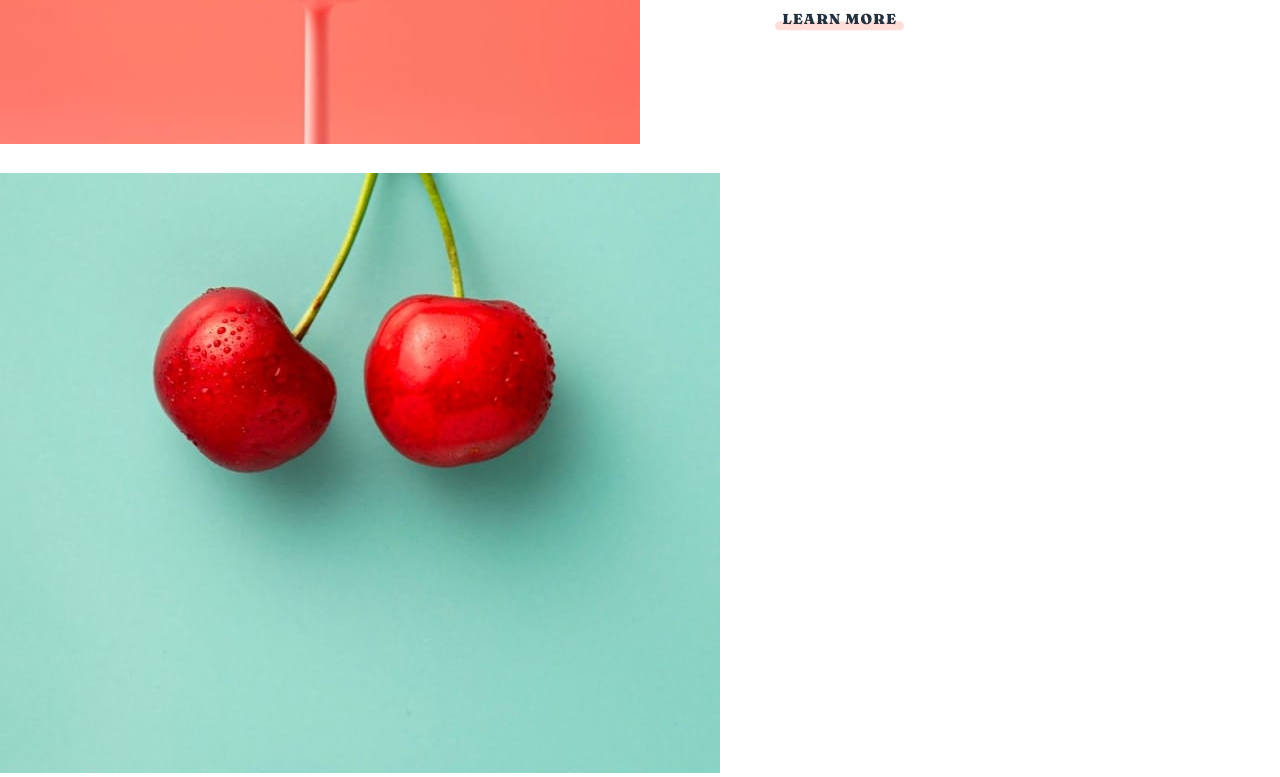
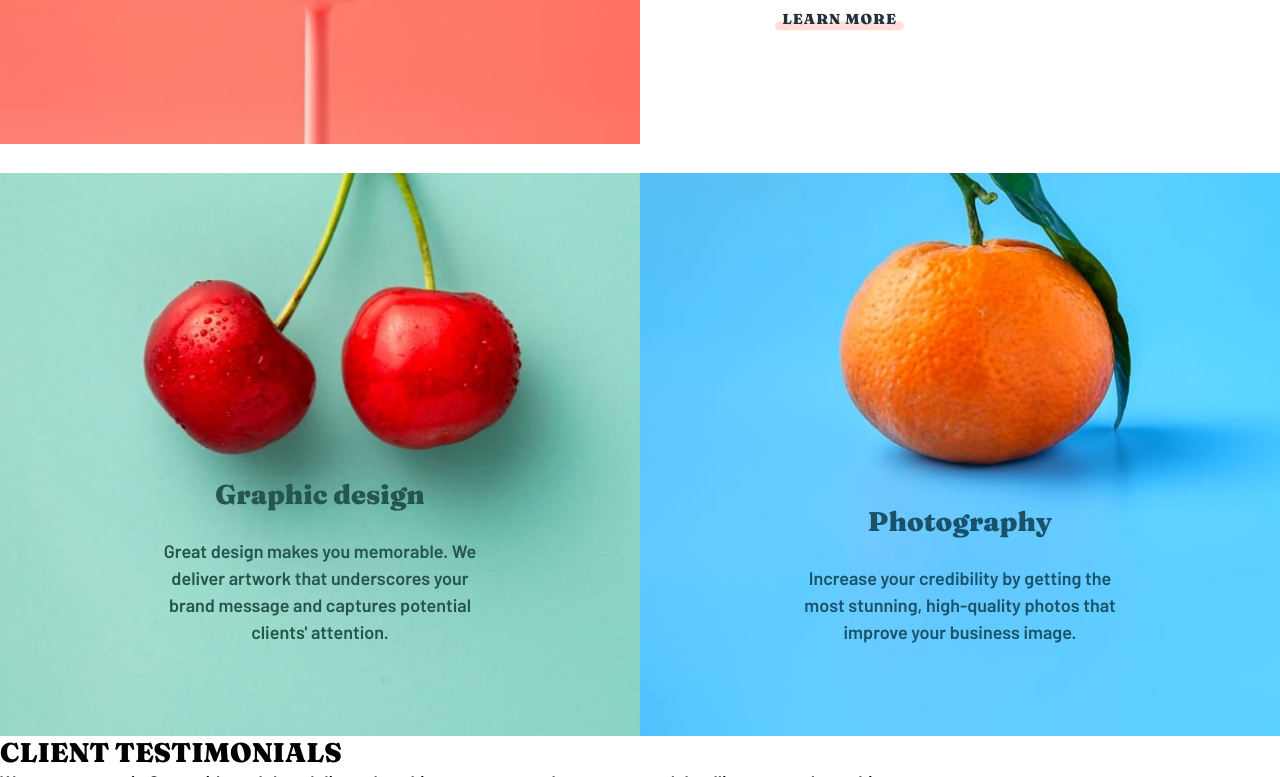
Before and after one commit to matijas-05/sunnyside-agency-landing-page, a plain HTML site: page website-challenge-2-sunnyside-landing/public/index.html in a window 1280 px wide. Shown: the part 1662-2439 px from the top of the page. Drawn offline with Linux system fonts and the light colour scheme.

Commit message:
feat: mission done, moved to about section, reduced duplication of css

```diff
--- a/website-challenge-2-sunnyside-landing/public/index.html
+++ b/website-challenge-2-sunnyside-landing/public/index.html
@@ -26,6 +26,7 @@
 		</div>
 	</header>
 
+	<main>
 		<section id="about">
 			<div class="about__desc">
 				<h2>Transform your brand</h2>
@@ -39,12 +40,12 @@
 				</div>
 			</div>
 			<img src="./images/desktop/image-transform.jpg" alt="egg" class="about__img">
-
 			<img src="./images/desktop/image-stand-out.jpg" alt="cup" class="about__img">
 			<div class="about__desc">
 				<h2>Stand out to the right audience</h2>
 				<p>
-				Using a collaborative formula of designers, researchers, photographers, videographers, and copywriters,
+					Using a collaborative formula of designers, researchers, photographers, videographers, and
+					copywriters,
 					we'll build and extend your brand in digital places.
 				</p>
 				<div class="a-thick-u">
@@ -52,24 +53,24 @@
 					<div class="a-thick-u__soft-red"></div>
 				</div>
 			</div>
-	</section>
-
-	<section id="mission">
-		<div>
-			<img src="./images/desktop/image-graphic-design.jpg" alt="cherries">
+			<div id="about__design" class="about__mission">
 				<h3>Graphic design</h3>
 				<p>
-				Great design makes you memorable. We deliver artwork that underscores your brand message and captures
+					Great design makes you memorable. We deliver artwork that underscores your brand message and
+					captures
 					potential
 					clients' attention.
 				</p>
 			</div>
-		<div>
-			<img src="./images/desktop/image-photography.jpg" alt="orange">
+			<div id="about__photography" class="about__mission">
 				<h3>Photography</h3>
-			<p>Increase your credibility by getting the most stunning, high-quality photos that improve your business
+				<p>Increase your credibility by getting the most stunning, high-quality photos that improve your
+					business
 					image.</p>
 			</div>
+		</section>
+
+		<section id="mission">
 		</section>
 
 		<section id="clients">
@@ -86,7 +87,8 @@
 			</div>
 			<div class="clients__client">
 				<p>
-				Sunnyside's enthusiasm coupled with their keen interest in our brand's success made it a satisfying and
+					Sunnyside's enthusiasm coupled with their keen interest in our brand's success made it a satisfying
+					and
 					enjoyable
 					experience.
 				</p>
@@ -96,7 +98,8 @@
 				</div>
 			</div>
 			<div class="clients__client">
-			<p>Incredible end result! Our sales increased over 400% when we worked with Sunnyside. Highly recommended!
+				<p>Incredible end result! Our sales increased over 400% when we worked with Sunnyside. Highly
+					recommended!
 				</p>
 				<div class="clients__client__signature">
 					<h4>Jennie F.</h4>
@@ -111,6 +114,7 @@
 			<img src="./images/desktop/image-gallery-cone.jpg" alt="cone">
 			<img src="./images/desktop/image-gallery-sugarcubes.jpg" alt="sugarcubes">
 		</section>
+	</main>
 
 	<footer>
 		<img src="./images/logo.svg" alt="company logo">
--- a/website-challenge-2-sunnyside-landing/public/style.css
+++ b/website-challenge-2-sunnyside-landing/public/style.css
@@ -10,10 +10,13 @@
 :root {
 	--clr-white: white;
 	--clr-navbtn-hover-bg: rgba(255, 255, 255, 0.25);
-	--clr-strong-text: hsl(212, 27%, 19%);
-	--clr-weak-text: hsl(232, 10%, 55%);
-	--clr-underline-yellow: hsl(51, 100%, 49%);
-	--clr-underline-soft-red: hsl(7, 99%, 70%);
+
+	--clr-text-700: hsl(232, 10%, 55%);
+	--clr-text-900: hsl(212, 27%, 19%);
+	--clr-primary-yellow: hsl(51, 100%, 49%);
+	--clr-primary-soft-red: hsl(7, 99%, 70%);
+	--clr-primary-dark-desaturated-cyan: hsl(167, 40%, 24%);
+	--clr-primary-dark-blue: hsl(198, 62%, 26%);
 
 	scroll-behavior: smooth;
 	font-size: 18px;
@@ -24,6 +27,15 @@ header {
 	background-repeat: no-repeat;
 	background-size: cover;
 	aspect-ratio: 9/5;
+}
+h1, h2, h3, h4, h5, h6 {
+	font-family: "Fraunces", serif;
+	font-weight: 900;
+}
+p {
+	font-family: "Barlow", sans-serif;
+	font-size: 1rem;
+	line-height: 1.5em;
 }
 
 /* NAVBAR */
@@ -48,7 +60,7 @@ nav {
 .nav-item--btn {
 	font-family: "Fraunces", serif;
 	font-weight: 700;
-	color: var(--clr-strong-text);
+	color: var(--clr-text-900);
 	background-color: var(--clr-white);
 	padding: 1em 1.75em;
 	border-radius: 2em;
@@ -66,9 +78,7 @@ nav {
 	align-items: center;
 }
 #hero > h1 {
-	font-family: "Fraunces", serif;
 	font-size: 3rem;
-	font-weight: 900;
 	letter-spacing: .2em;
 	text-align: center;
 	margin-bottom: 2em;
@@ -90,16 +100,11 @@ nav {
 	margin-bottom: 1.5rem;
 }
 .about__desc > h2 {
-	font-family: "Fraunces", serif;
-	font-weight: 900;
 	font-size: 2.25rem;
-	color: var(--clr-strong-text);
+	color: var(--clr-text-900);
 }
 .about__desc > p {
-	font-family: "Barlow", sans-serif;
-	font-size: 1rem;
-	line-height: 1.5em;
-	color: var(--clr-weak-text);
+	color: var(--clr-text-700);
 }
 .about__img {
 	width: 100%;
@@ -113,11 +118,11 @@ nav {
 	font-size: .8rem;
 	text-decoration: none;
 	letter-spacing: .1ch;
-	color: var(--clr-strong-text);
+	color: var(--clr-text-900);
 
-	margin-top:   .5em;
-	margin-right: .5em;
-	margin-left:  .5em;
+	padding-top:   .5em;
+	padding-right: .5em;
+	padding-left:  .5em;
 }
 .a-thick-u > div {
 	position: relative; /* Make z-index work */
@@ -131,8 +136,36 @@ nav {
 	filter: opacity(1);
 }
 .a-thick-u__yellow {
-	background-color: var(--clr-underline-yellow);
+	background-color: var(--clr-primary-yellow);
 }
 .a-thick-u__soft-red {
-	background-color: var(--clr-underline-soft-red);
+	background-color: var(--clr-primary-soft-red);
 }
+#about__design {
+	background-image: url(./images/desktop/image-graphic-design.jpg);
+	color: var(--clr-primary-dark-desaturated-cyan);
+}
+#about__photography {
+	background-image: url(./images/desktop/image-photography.jpg);
+	color: var(--clr-primary-dark-blue)
+}
+.about__mission {
+	display: flex;
+	flex-direction: column;
+	justify-content: flex-end;
+	align-items: center;
+	padding: 5em;
+
+	background-repeat: no-repeat;
+	background-size: cover;
+	aspect-ratio: 6/5;
+}
+.about__mission > h3 {
+	font-size: 1.5rem;
+	text-align: center;
+	margin-bottom: 1em;
+}
+.about__mission > p {
+	text-align: center;
+	padding: 0 4em;
+}
```
Also changed, not shown: 1 other file. Lines whose indentation alone changed are shown as unchanged.
